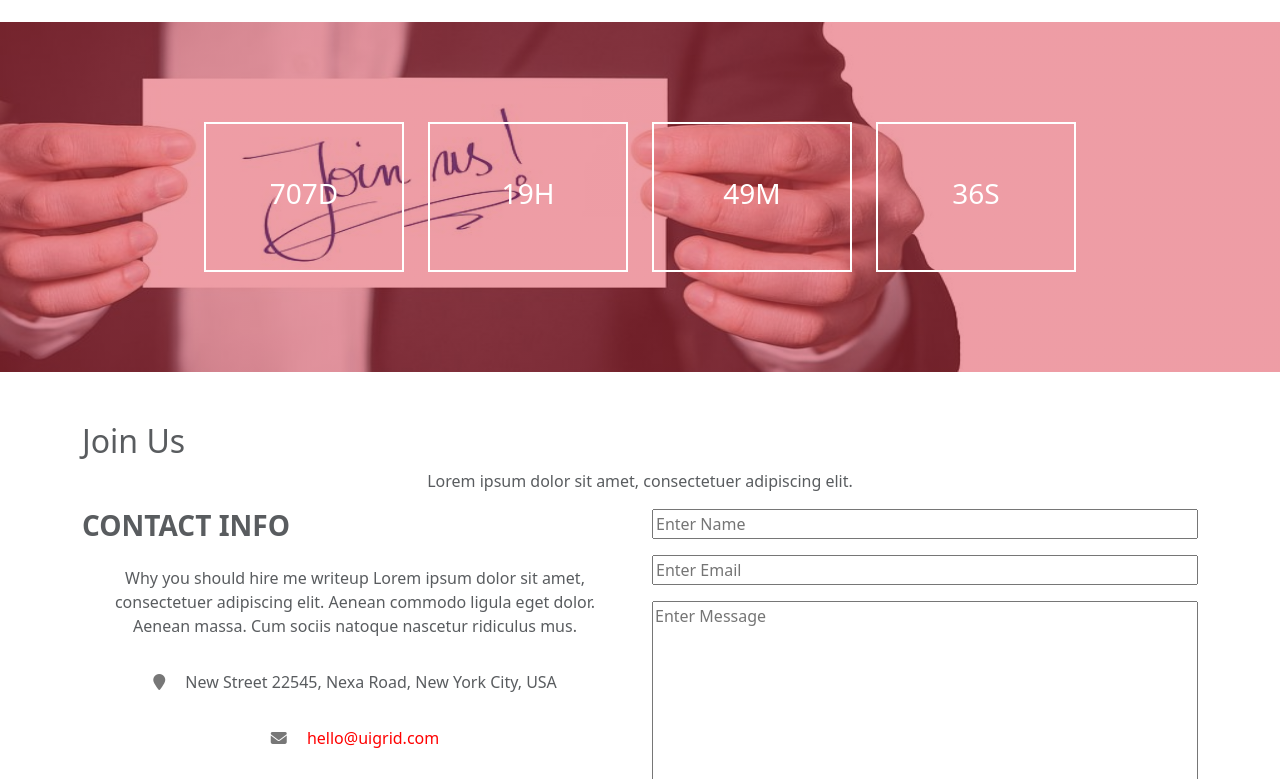
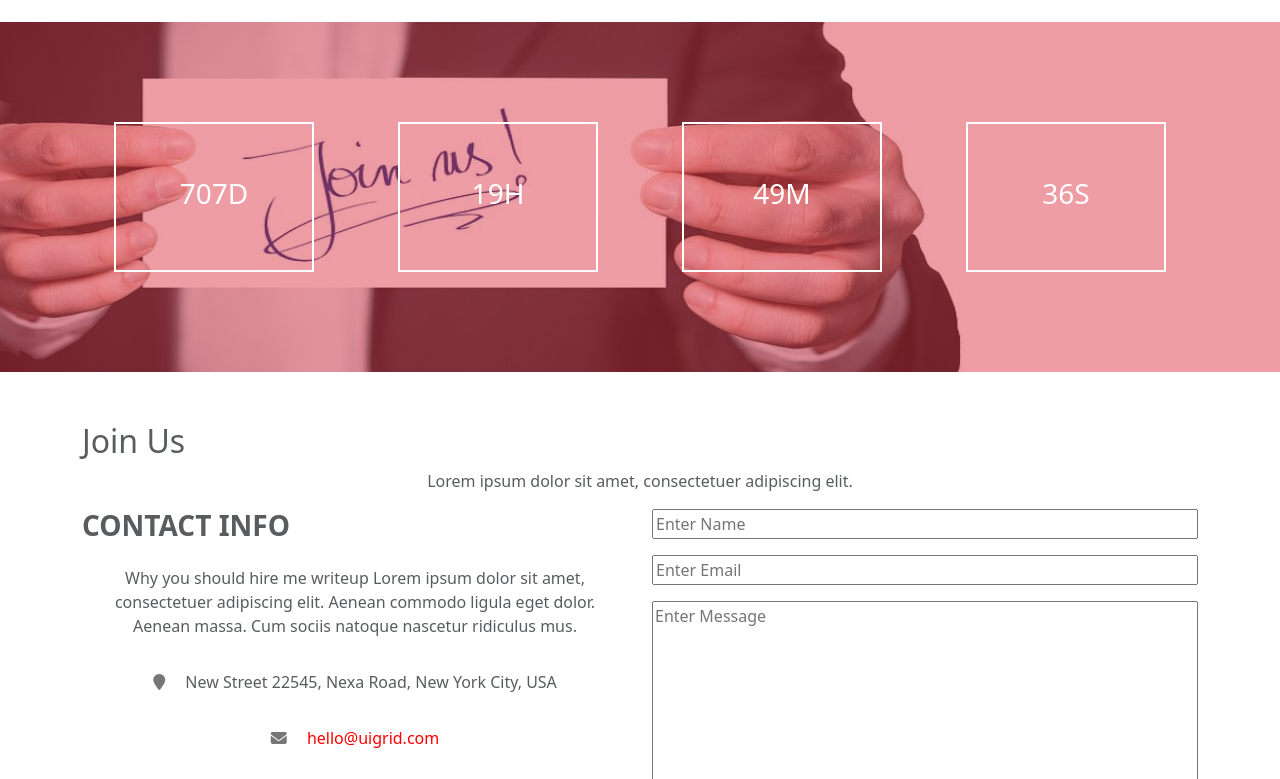
Before and after one commit to Hashim-44/task12, a plain HTML site: page index.html in a window 1280 px wide. Shown: the part 1280-2059 px from the top of the page. Drawn offline with Linux system fonts and the light colour scheme.

Commit message:
Add files via upload

```diff
--- a/css/index.css
+++ b/css/index.css
@@ -161,6 +161,10 @@
     align-items: center;
 }
 
+#count .myc{
+    width: fit-content;
+    margin-inline:30px;
+}
 /*  */
 /*  */
 /*  */
--- a/index.html
+++ b/index.html
@@ -65,25 +65,25 @@
 
             <div class="container  d-flex justify-content-center">
                 <div class="row  justify-content-center ">
-                    <div class="col-md-3">
+                    <div class="col-md-3 myc">
                         <div class="tim" >
                             <h3 class=" days"></h3>
                         </div>
                     </div>
 
-                    <div class="col-md-3">
+                    <div class="col-md-3 myc">
                         <div class="tim" >
                             <h3 class=" hours"></h3>
                         </div>
                     </div>
 
-                    <div  class="col-md-3">
+                    <div  class="col-md-3 myc">
                         <div class="tim" >
                             <h3 class=" minutes"></h3>
                             </div>
                     </div>
 
-                    <div  class="col-md-3">
+                    <div  class="col-md-3 myc">
                         <div class="tim" >
                             <h3 class="seconds"></h3>
                             </div>
```
